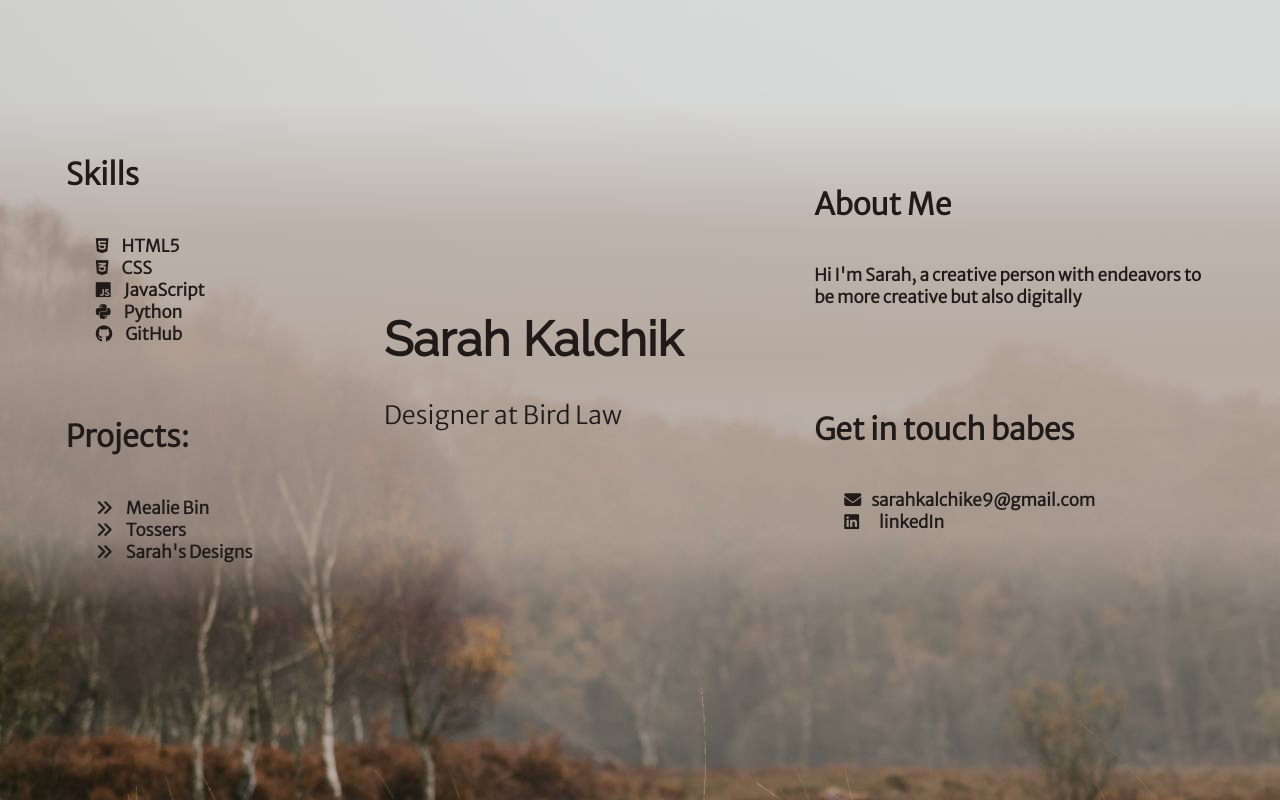
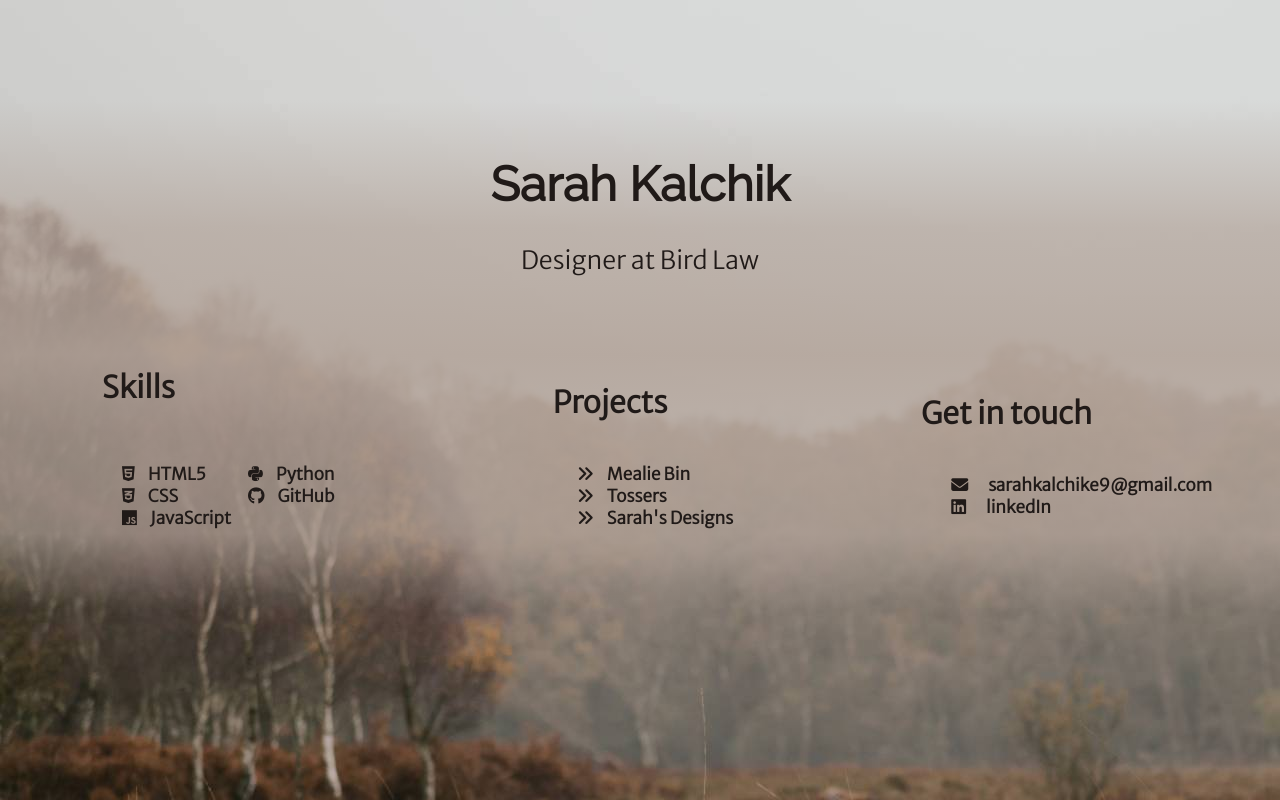
Before and after one commit to skalchik/sarah-folio, a plain HTML site: page index.html in a window 1280 px wide. Drawn offline with Linux system fonts and the light colour scheme.

Commit message:
changed formatting, removed about me, removed extraneous image files

```diff
--- a/index.html
+++ b/index.html
@@ -10,53 +10,44 @@
     <title>Sarah K Portfolio</title>
 </head>
 <body>
-    <!--<header>
-        <img class="header-img" src="./resources/images/lichen-flip-3.jpg">
-    </header> -->
         <div class="columns">
+            <div class="middle-column">
+                <div class="name box">
+                    <h1>Sarah Kalchik</h1>
+                    <span>Designer at Bird Law</span>
+                </div>
+            </div>
             <div class="left-column">
                 <div class="skills box">
                     <h2>Skills</h2>
                     <ul class="skills-list">
-                        <li><i class="fa-brands fa-html5 icon"></i> HTML5</li>
-                        <li><i class="fa-brands fa-css3-alt icon"></i> CSS</li>
-                        <li><i class="fa-brands fa-js icon"></i> JavaScript</li>
-                        <li><i class="fa-brands fa-python icon"></i> Python</li>
-                        <li><i class="fa-brands fa-github icon"></i> GitHub</li>
+                        <div class="split-left">
+                            <li><i class="fa-brands fa-html5 icon"></i> HTML5</li>
+                            <li><i class="fa-brands fa-css3-alt icon"></i> CSS</li>
+                            <li><i class="fa-brands fa-js icon"></i> JavaScript</li>
+                        </div>
+                        <div class="split-right">
+                            <li><i class="fa-brands fa-python icon"></i> Python</li>
+                            <li><i class="fa-brands fa-github icon"></i> GitHub</li>
+                        </div>
                     </ul>
                 </div>
                 <div class="projects box">
-                    <h2>Projects:</h2>
+                    <h2>Projects</h2>
                     <ul>
                         <li><i class="fa-solid fa-angles-right target"></i><a href="https://skalchik.github.io/mealiebin/" class="link" target="_blank"> Mealie Bin</a></li>
                         <li><i class="fa-solid fa-angles-right target"></i><a href="https://skalchik.github.io/responsive-club/" class="link" target="_blank"> Tossers</a></li>
                         <li><i class="fa-solid fa-angles-right target"></i><a href="https://skalchik.github.io/sarah-s-designs/"class="link" target="_blank"> Sarah's Designs</a></li>
                     </ul>
                 </div>
-            </div>
-            <div class="middle-column">
-                <div class="name box">
-                    <h1>Sarah Kalchik</h1>
-                    <span>Designer at Bird Law</span>
-                </div>
-
-            </div>
-            <div class="right-column">
-                <div class="about box">
-                    <h2>About Me</h2>
-                    <p>Hi I'm Sarah, a creative person with endeavors to be more creative but also digitally</p>
-                </div>
                 <div class="contact box">
-                    <h2>Get in touch babes</h2>
+                    <h2>Get in touch</h2>
                     <ul>
-                        <li><i class="fa-solid fa-envelope icon"></i>sarahkalchike9@gmail.com</li>
+                        <li><i class="fa-solid fa-envelope icon" id="envelope"></i>sarahkalchike9@gmail.com</li>
                         <li><i class="fa-brands fa-linkedin icon"></i><a href="https://www.linkedin.com/in/sarah-kalchik-005414238/" target="_blank">linkedIn</a></li>
                     </ul>
                 </div>
             </div>
         </div>
 </body>
-<!--<footer>
-    <img class="footer-img" src="./resources/images/lichen-flip-bottum.jpg">
-</footer>-->
 </html>
--- a/resources/sarah-folio.css
+++ b/resources/sarah-folio.css
@@ -18,7 +18,6 @@ body {
 h1 {
     Font-Family: 'Raleway', Sans-Serif;
     Font-Size: 48px;
-    text-align: center;
 }
 h2 {
     font-size: 30px;
@@ -30,7 +29,7 @@ span {
     Font-Family: 'Merriweather Sans', Sans-Serif;
     Font-Size: 17px;
     display: flex;
-    flex-direction: row;
+    flex-direction: column;
     justify-content: space-around;
     background-repeat: no-repeat;
     background-size: cover;
@@ -44,29 +43,53 @@ div {
     padding-top: 15px;
     padding-bottom: 15px;;
 }
-.left-column,
-.middle-column,
-.right-column {
+.middle-column {
+    display: flex;
+    flex-direction: column;
+    justify-content: center;
+    align-content: space-between;
+    width: 100%;
+    margin-top: -25px;
+}
+
+.left-column {
+    display: flex;
+    flex-direction: row;
+}
+.box {
+    width: 100%;
     display: flex;
     flex-direction: column;
     justify-content: center;
     align-items: center;
 }
-.box {
-
-    height: 300px;
-    width: 100%;
+.skills-list {
     display: flex;
-    flex-direction: column;
-    justify-content: center;
+    flex-direction: row;
 }
-.about {
-    max-width: 400px;
+.split-left {
+    margin-right: 1em;
+}
+.skills h2 {
+    padding-right: 5em;
+}
+.projects h2 {
+    padding-right: 2em;
+}
+.contact h2 {
+    padding-right: 4em;
+}
+.name {
+    display: flex;
+    align-items: center;
 }
 a {
     text-decoration: none;
     color: #201A18;
 
+}
+#envelope {
+    margin-right: 20px;
 }
 ul {
     padding-inline-start: 30px;
```
Also changed, not shown: resources/images/IMG_7999.jpg (deleted), resources/images/Old-cracked-concrete-blue.jpg (deleted), resources/images/Old-cracked-concrete-brick-wall-background-patternpictures-5622-1440x810(1).jpg (deleted), resources/images/depositphotos_461465474-stock-photo-old-traditional-limewashed-stone-wall.jpg (deleted), resources/images/fog-trees.jpg (deleted), resources/images/forest-bottom.jpg (deleted), resources/images/forest-top-2.jpg (deleted), resources/images/forest-top-3.jpg (deleted), resources/images/forest-top.jpg (deleted), resources/images/lichen-flip-2.jpg (deleted), resources/images/lichen-flip-3.jpg (deleted), resources/images/lichen-flip-bottum.jpg (deleted), resources/images/lichen.jpg (deleted), resources/images/selfie_astoria.jpg (deleted), 2 more files.
